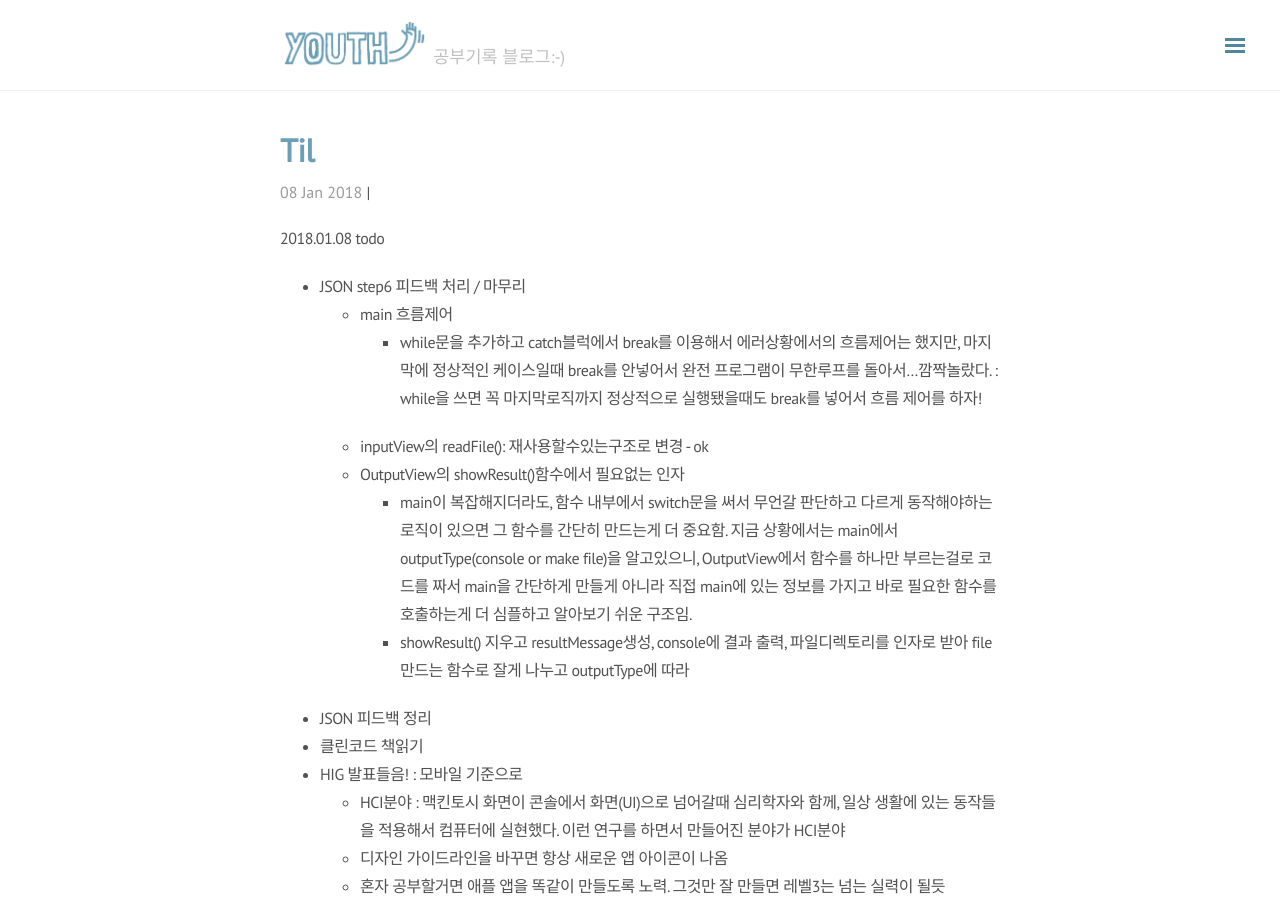
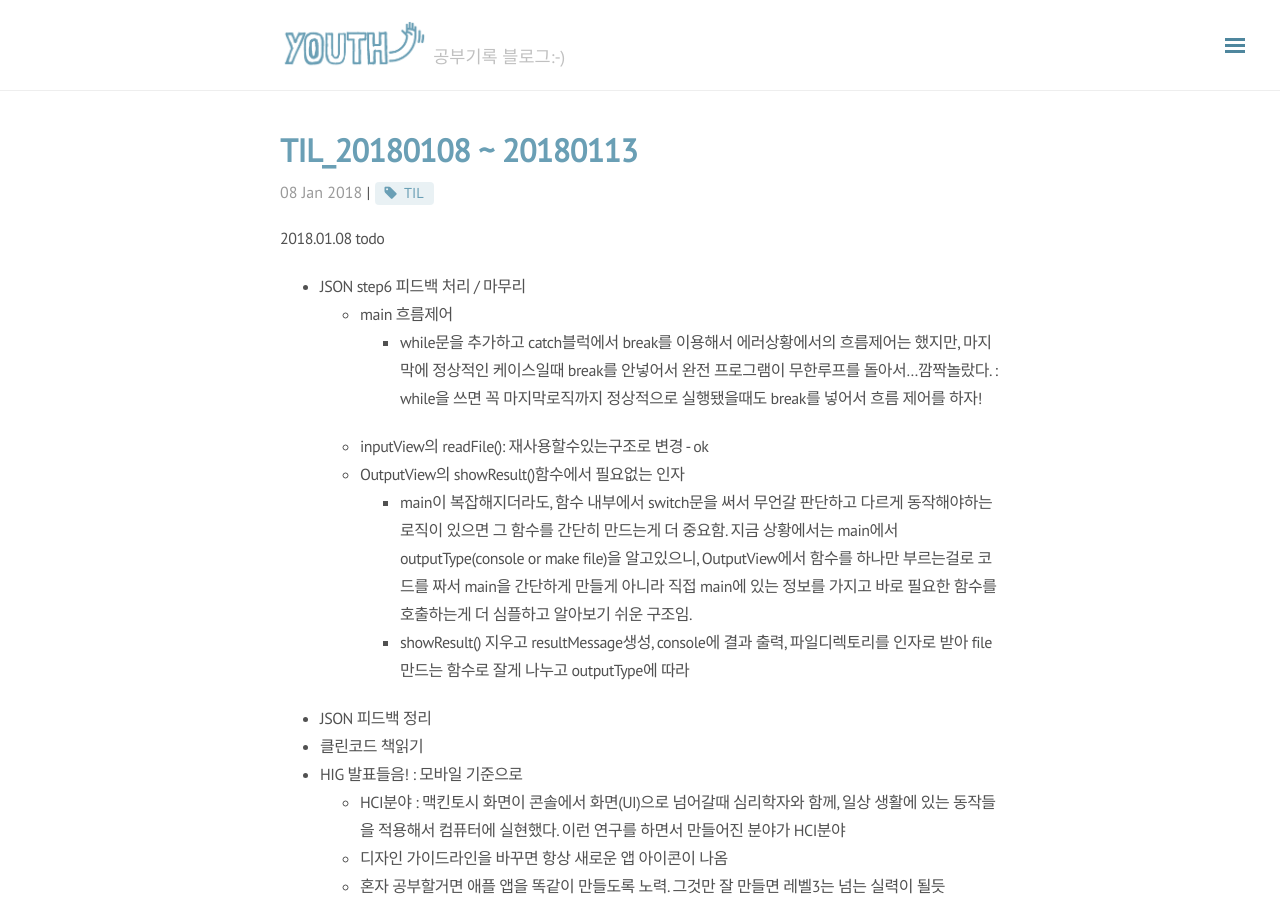
Before and after one commit to jinios/jinios.github.io, a Jekyll site: the page built from _posts/2018-01-08-TIL.md, in a window 1280 px wide and 900 px high. Built offline with Jekyll 4.4.1, drawn with Linux system fonts in a browser that asks for light colours; nearby versions of some CDN libraries; our own code applies the rules of GitHub Pages for plain Markdown files; comment, search, counter and statistics services are not loaded.

Commit message:
update TIL

```diff
--- a/_posts/2018-01-08-TIL.md
+++ b/_posts/2018-01-08-TIL.md
@@ -1,3 +1,9 @@
+---
+layout: post
+title: TIL_20180108 ~ 20180113
+tags: TIL
+categories: TIL
+---
 2018.01.08
 todo
 - JSON step6 피드백 처리 / 마무리
```
